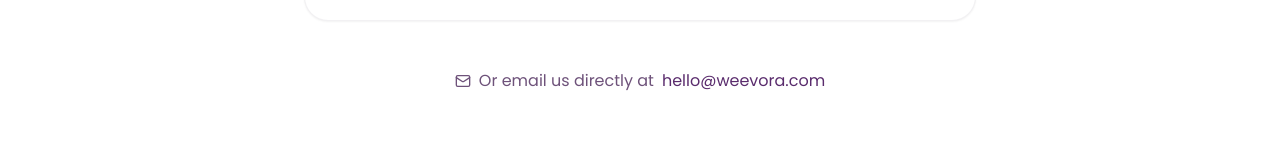
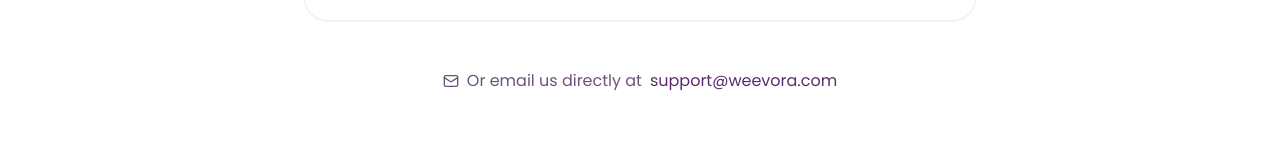
Before and after one commit to mandag122/WeeVora, a React (Vite) app: page /contact in a window 1280 px wide. Shown: the part 836-995 px from the top of the page. Built offline with nearby package versions, Linux system fonts and the light colour scheme; no server answers.

Commit message:
Update Contact.tsx

```diff
--- a/src/pages/Contact.tsx
+++ b/src/pages/Contact.tsx
@@ -230,7 +230,7 @@ export default function Contact() {
                   href="mailto:support@weevora.com"
                   className="text-eggplant hover:underline"
                 >
-                  hello@weevora.com
+                  support@weevora.com
                 </a>
               </p>
             </div>
```
